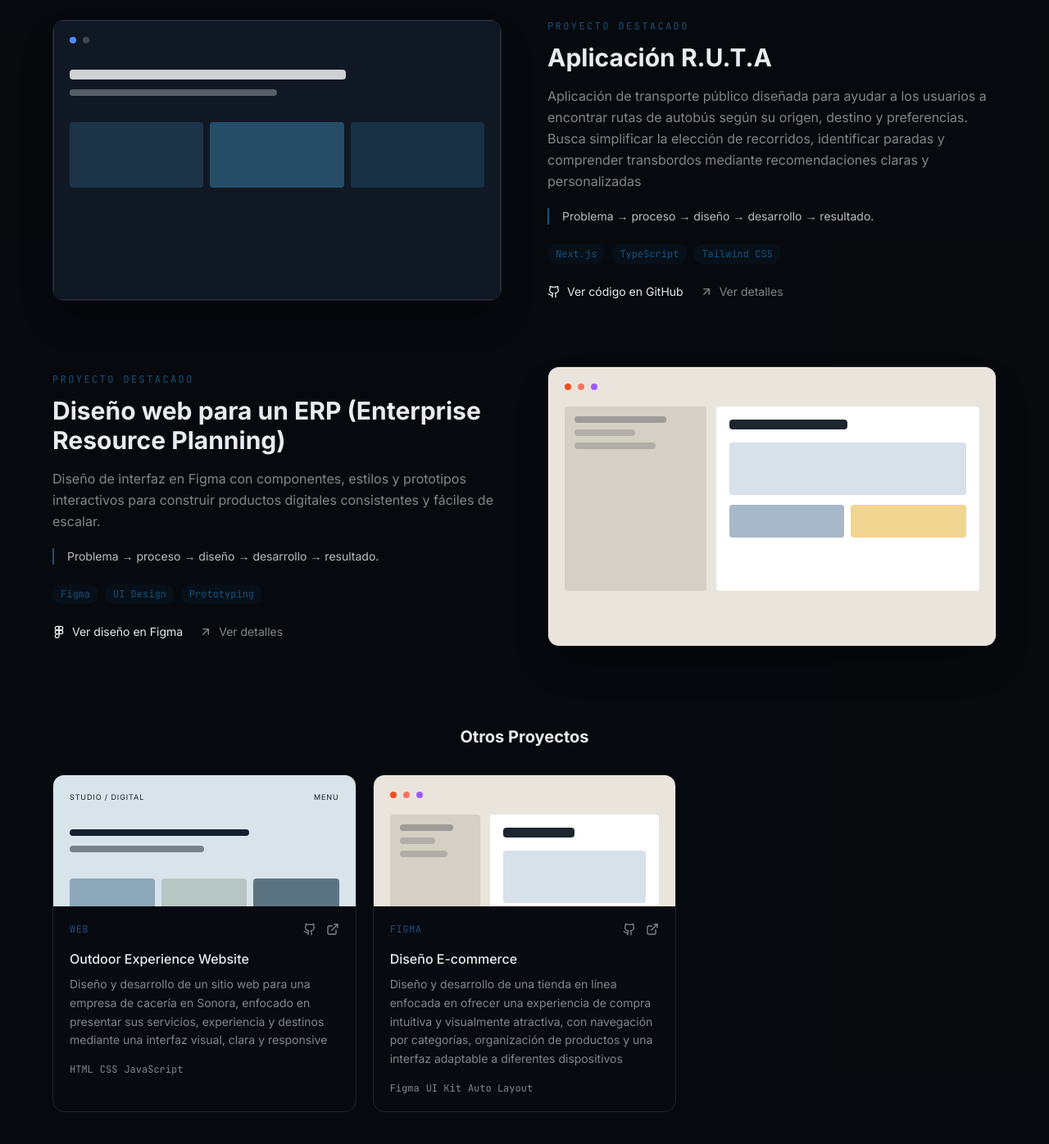
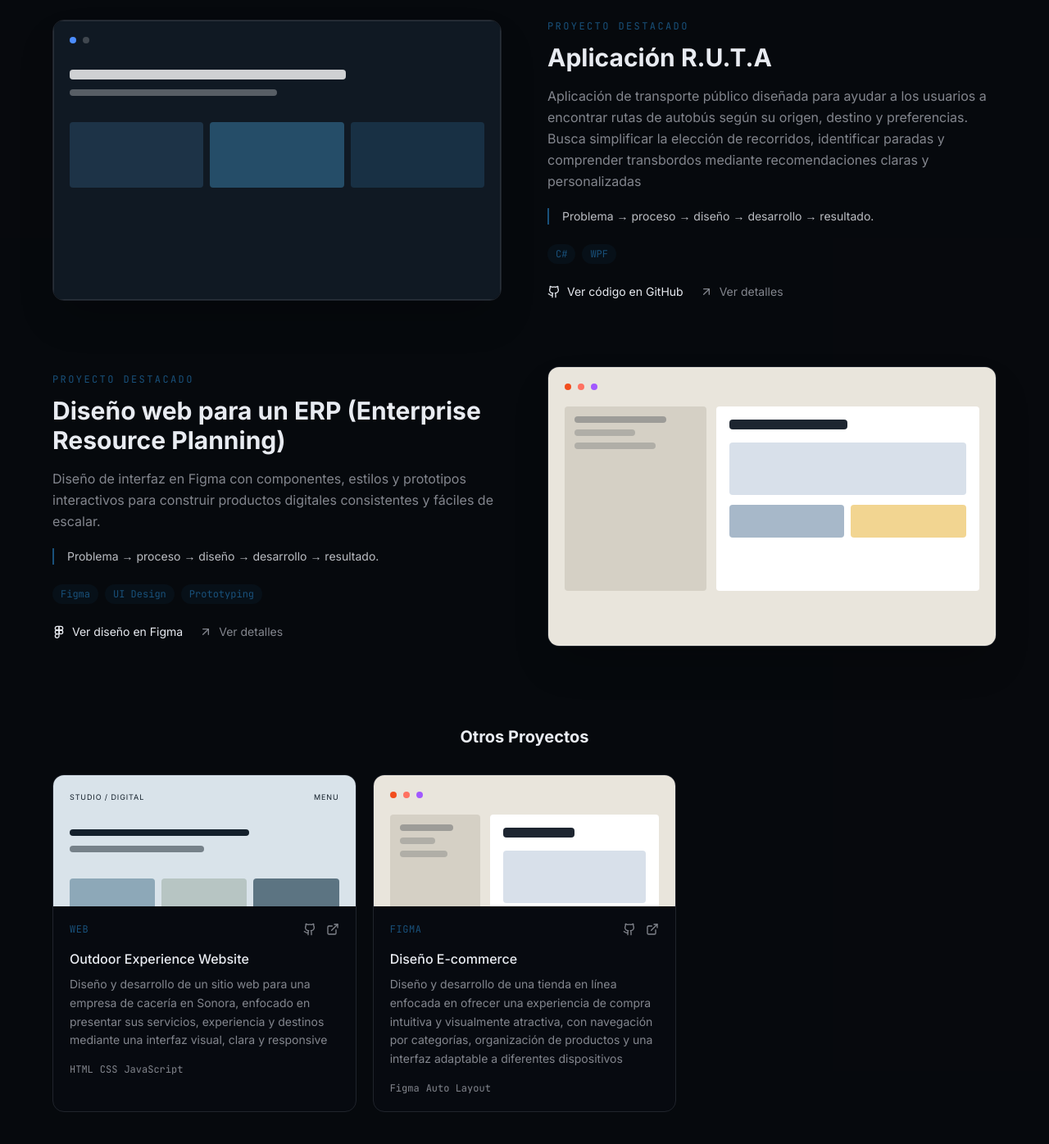
Before and after one commit to Adrixc27/portfolio-, a Next.js app: page / in a window 1280 px wide. Shown: the part 1742-3138 px from the top of the page at 82% size. Built offline with nearby package versions, Linux system fonts and the light colour scheme.

Commit message:
Save code edits
V0-Edit-Session: 00b88cf6-b267-451a-81c3-3103154b4ad9

```diff
--- a/components/portfolio/projects.tsx
+++ b/components/portfolio/projects.tsx
@@ -5,14 +5,14 @@ import Link from "next/link"
 import { useLanguage } from "@/lib/language-context"
 
 const featuredMeta = [
-  { technologies: ["Next.js", "TypeScript", "Tailwind CSS"], github: "https://github.com/Adrixc27/Ruta-App",  live: "https://github.com/Adrixc27/Ruta-App",kind: "code" },
+  { technologies: ["C#", "WPF"], github: "https://github.com/Adrixc27/Ruta-App",  live: "https://github.com/Adrixc27/Ruta-App",kind: "code" },
   { technologies: ["Figma", "UI Design", "Prototyping"], github: "https://www.figma.com/community", live: "https://www.figma.com/community", kind: "figma" },
   { technologies: ["Figma", "UX Strategy", "Art Direction"], github: "https://www.figma.com/community", live: "https://www.figma.com/community", kind: "enjambre" },
 ]
 
 const otherMeta = [
   { technologies: ["HTML", "CSS", "JavaScript"], github: "https://gutierrezoutfitter.com", live: "https://gutierrezoutfitter.com", kind: "web" },
-  { technologies: ["Figma", "UI Kit", "Auto Layout"], github: "https://www.figma.com/community", live: "https://www.figma.com/community", kind: "figma" },
+  { technologies: ["Figma", "Auto Layout"], github: "https://www.figma.com/community", live: "https://www.figma.com/community", kind: "figma" },
   { technologies: ["React", "Responsive UI", "Web Design"], github: "https://github.com/Adrixc27", live: "https://adrixc27.github.io/Pagina/gato.html", kind: "web" },
   { technologies: ["Figma", "UX Flow", "Prototyping"], github: "https://www.figma.com/community", live: "https://www.figma.com/community", kind: "figma" },
 ]
```
